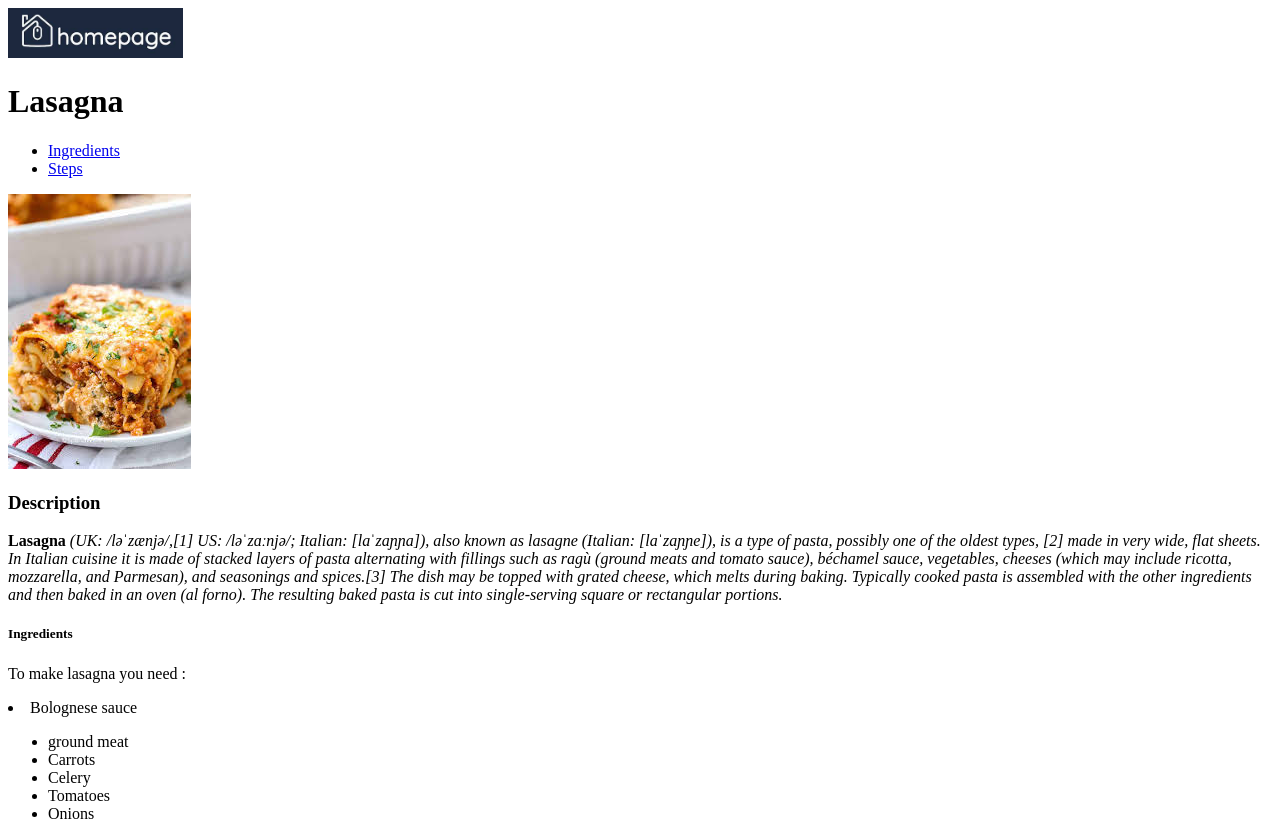
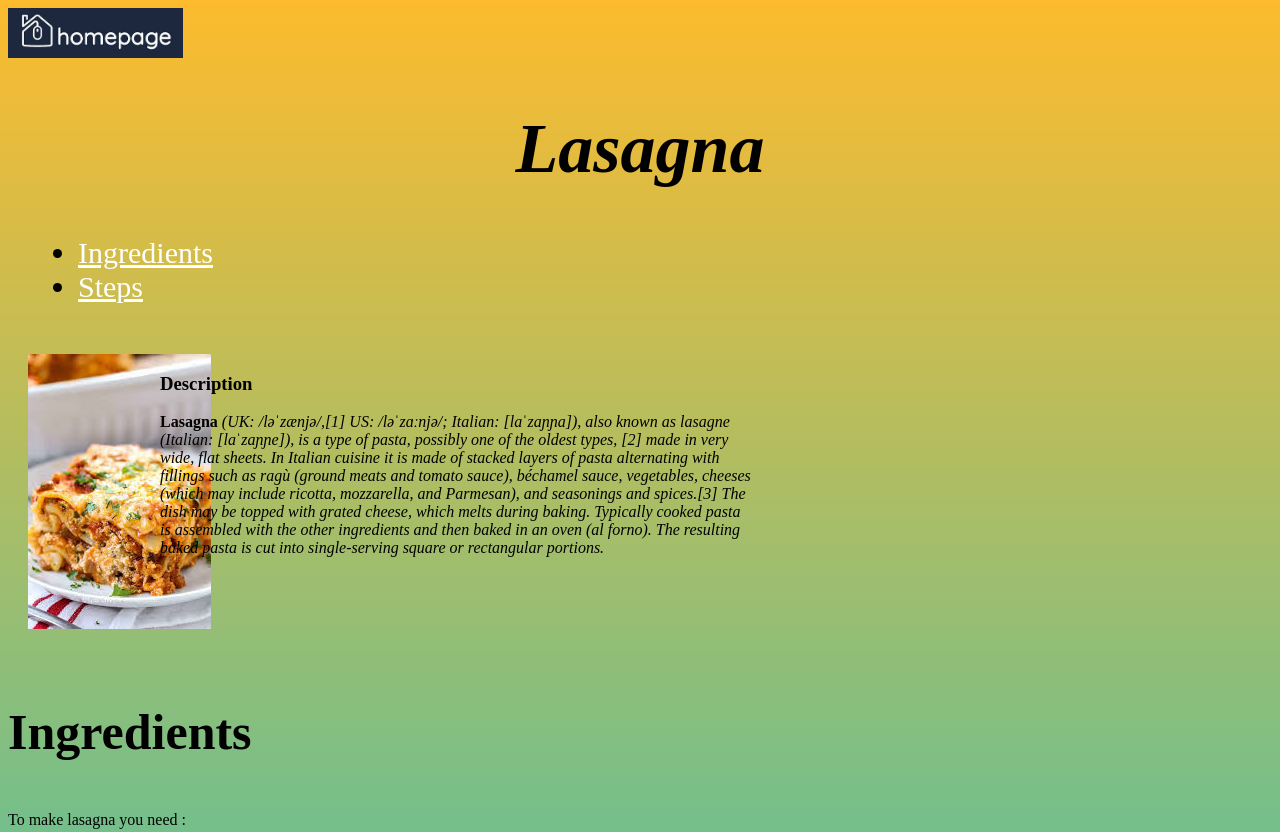
Before and after one commit to Ryan-aouinet/Recipes, a plain HTML site: page odin-recipes/lasagna.html in a window 1280 px wide. Shown: the top 832 px of the page. Drawn offline with Linux system fonts and the light colour scheme.

Commit message:
I Added a little bit of styling using CSS it still looks hideous hopefully it gets better with practice

```diff
--- a/odin-recipes/lasagna.html
+++ b/odin-recipes/lasagna.html
@@ -4,25 +4,34 @@
     <meta charset="UTF-8">
     <meta name="viewport" content="width=device-width, initial-scale=1.0">
     <title>Document</title>
+    <link rel="stylesheet" href="../styles.css">
 </head>
-<body>
+<body class="lasagna-page">
     <a href="../index.html" id="top">
         <img src="../images/images.jpeg" alt="" height="50">
     </a>
-    <h1>Lasagna</h1>
-    <ul>
+    <h1 class="name-of-recipe">Lasagna</h1>
+    <ul id="ingredients-and-steps">
         <li><a href="#ingredients">Ingredients</a></li>
         <li><a href="#Steps">Steps</a></li>
     </ul>
+    <div class="container">
+        <div class="image">
             <img src="../images/download.jpeg" alt="" title="Lasagna">
+        </div>
+        <div class="description">
+            <div class="child-description">
                  <h3>Description</h3>
+            </div>
             <p><strong>Lasagna</strong> <em>(UK: /ləˈzænjə/,[1] US: /ləˈzɑːnjə/; Italian: [laˈzaɲɲa]), also known as lasagne (Italian: [laˈzaɲɲe]),
                 is a type of pasta, possibly one of the oldest types,
                 [2] made in very wide, flat sheets. In Italian cuisine it is made of stacked layers of pasta alternating with fillings such as ragù (ground meats and tomato sauce),
                 béchamel sauce, vegetables, cheeses (which may include ricotta, mozzarella, and Parmesan), and seasonings and spices.[3] The dish may be topped with grated cheese,
                 which melts during baking. Typically cooked pasta is assembled with the other ingredients and then baked in an oven (al forno). The resulting baked pasta is cut into single-serving square or rectangular portions.</em>
             </p>
-    <h5 id = "ingredients">Ingredients</h5>
+        </div>
+    </div>
+    <h3 id = "ingredients">Ingredients</h5>
     <p>To make lasagna you need :</p>
     <ul1>
         <li>Bolognese sauce
@@ -64,7 +73,7 @@
         </li>
     </ol>
     <a href="#top">
-        <img src="../images/top.png" alt="" height="50">
+        <img src="../images/top.png" alt="" height="50" id="arrow">
     </a>
 </body>
 </html>
--- /dev/null
+++ b/styles.css
@@ -0,0 +1,58 @@
+.homepage{
+    background: rgb(63,94,251);
+    background: radial-gradient(circle, rgba(63,94,251,1) 0%, rgba(252,70,107,1) 100%);
+}
+.name-of-page{
+    text-align: center;
+    font-size: 50px;
+    text-shadow: 2px 2px 4px #000000;
+}
+a{
+    color:white;
+
+}
+.lasagna,
+.date-cake,
+.pizza{
+    margin: 100px;
+    font-size: 50px;
+}
+.name-of-recipe{
+    text-align: center;
+    color: black;
+    font-family:serif ;
+    font-size: 70px;
+    font-style: italic;
+}
+.lasagna-page,
+.date-cake-page,
+.pizza-page{
+    background: rgb(34,193,195);
+    background: linear-gradient(0deg, rgba(34,193,195,1) 0%, rgba(253,187,45,1) 100%);
+}
+#ingredients-and-steps{
+    margin: 30px;
+    font-size: 30px;
+}
+.container{
+    display: flex;
+}
+.image{
+    flex: 1;
+    padding: 20px;
+}
+.description{
+    flex: 1;
+    padding: 20px;
+    position: relative;
+    right: 500px;
+
+}
+#ingredients{
+    font-size: 50px;
+}
+#arrow{
+
+    position: absolute;
+    right: 0;
+}
```
Also changed, not shown: index.html (+9 -5 lines), odin-recipes/dates-cake.html (+5 -4 lines), odin-recipes/pizza.html (+5 -4 lines), images/bgi.jpeg (added). Lines whose indentation alone changed are shown as unchanged.
